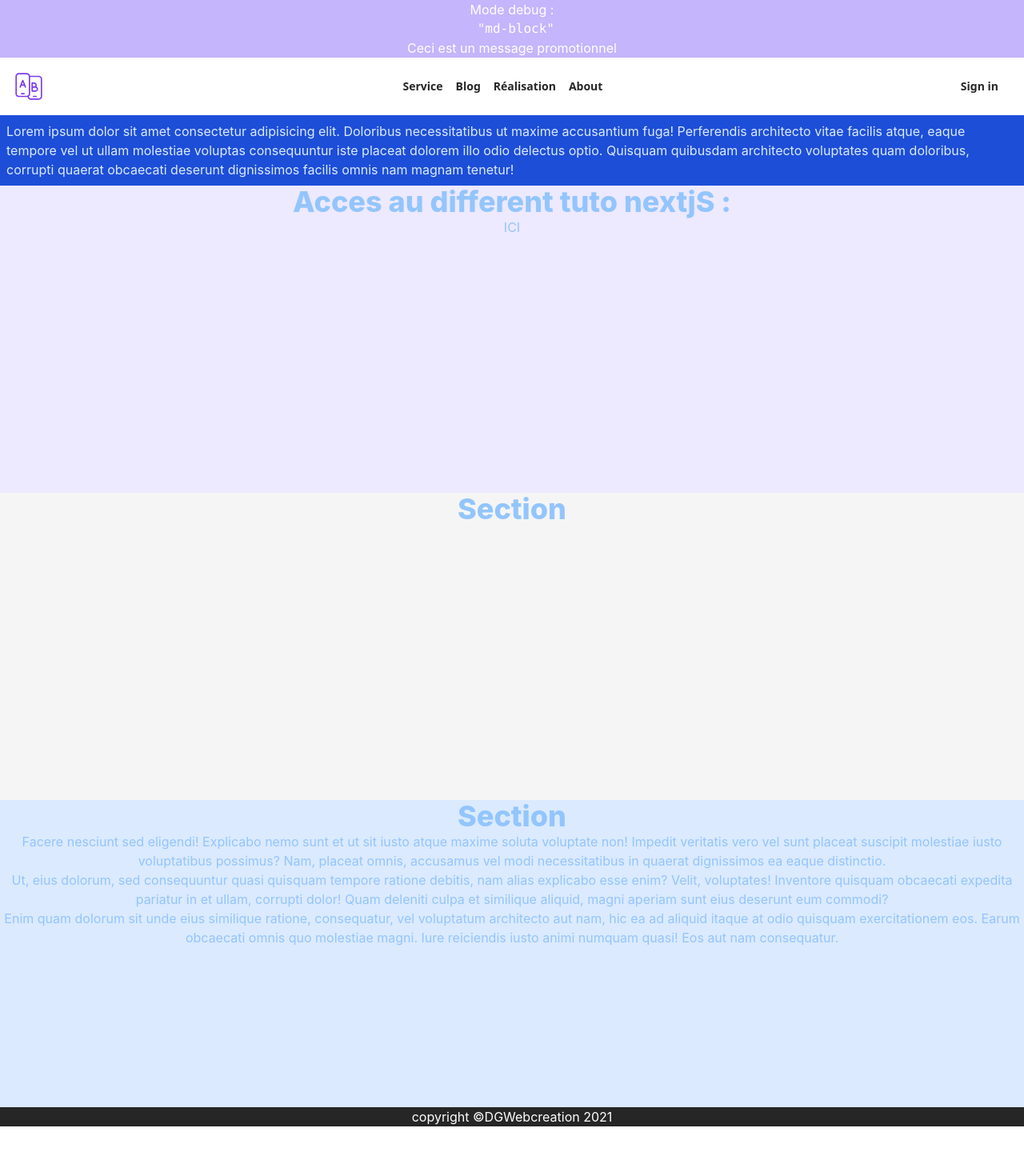
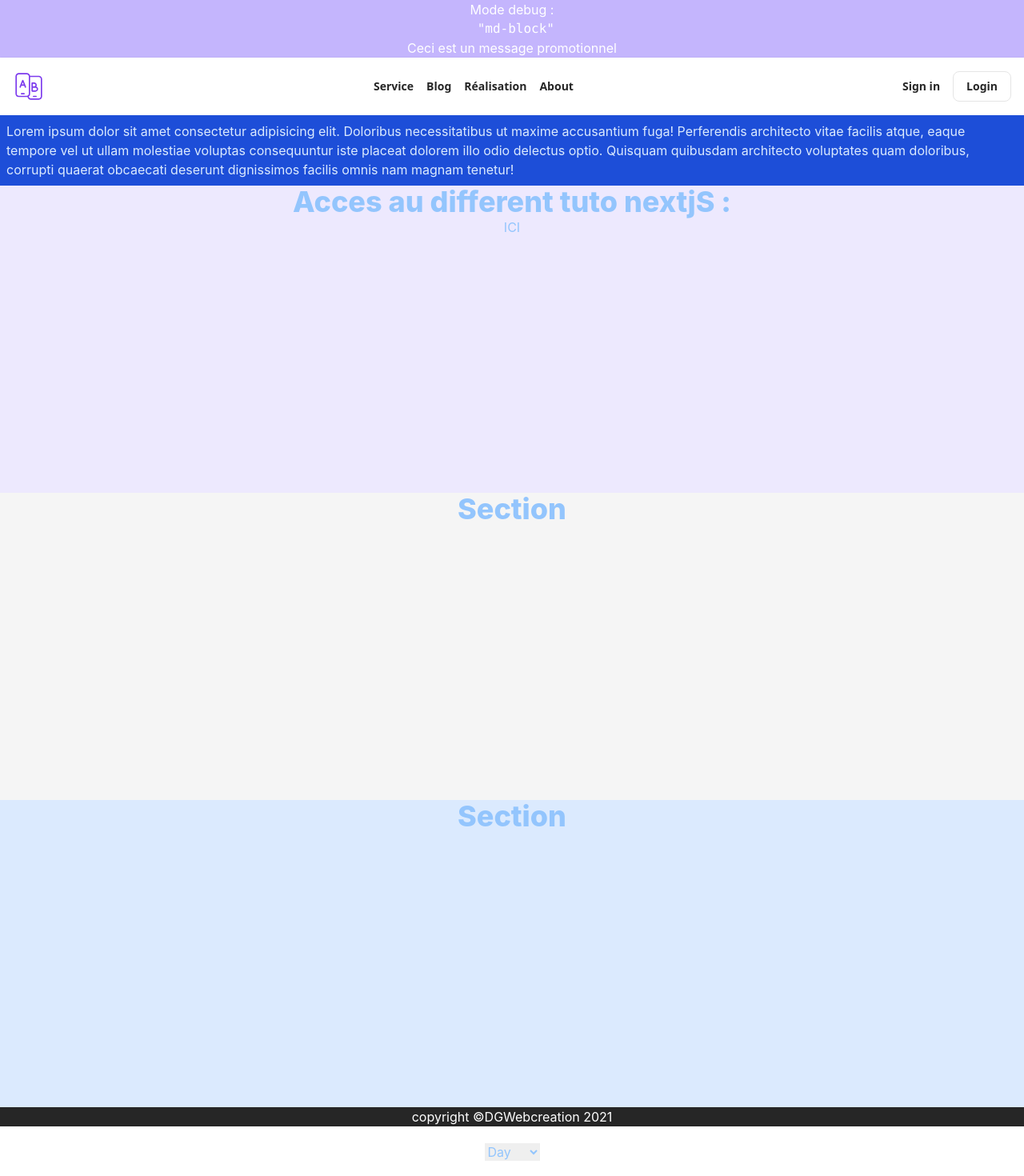
Before and after one commit to letotor/nextJS, a Next.js app: page / in a window 1280 px wide. Shown: the top 1470 px of the page at 80% size. Before the commit the page ends 1408 px from the top, so only its background shows below. Built offline with nearby package versions, Linux system fonts and the light colour scheme; no server answers.

Commit message:
ajout localstorage et conf ok auth0

```diff
--- a/components/Navbar.js
+++ b/components/Navbar.js
@@ -3,11 +3,15 @@ import Link from "next/link";
 import React from "react";
 import logo from "../public/images/logo.jpg";
 import { useUser } from "@auth0/nextjs-auth0";
+import react, { useState, useEffect } from "react";
+
 
 
 const Navbar = (props) => {
+
+
+
   const { user, error, isLoading } = useUser();
-
   if (isLoading) return <div>Loading...</div>;
 
   if (error) return <div>{error.message}</div>;
@@ -16,8 +20,7 @@ const Navbar = (props) => {
     <>
      {user && <div>
         <h2>{user.name}</h2>
-        <p>{user.email}</p>
-        <Link href="/api/auth/logout">Logout</Link>
+        <p>{JSON.stringify(user)}</p>
       </div>}
       {/* <!-- navbar goes here --> */}
       <nav className="">
@@ -68,15 +71,22 @@ const Navbar = (props) => {
 
                 <div className="hidden sm:flex sm:items-center">
 
-                 { !user  &&<Link href="/api/auth/login">
+                 { !user   &&<Link href="/api/auth/logout">
                     <a className="text-gray-800 text-sm font-semibold hover:text-purple-600 mr-4">
                       Sign in
                     </a>
                   </Link>}
+                  {!user && <Link href="/api/auth/login">
+                    <a className="text-gray-800 text-sm font-semibold border px-4 py-2 rounded-lg hover:text-purple-600 hover:border-purple-600">
+                      Login
+                    </a>
+
+                  </Link>}
                   {user && <Link href="/api/auth/logout">
                     <a className="text-gray-800 text-sm font-semibold border px-4 py-2 rounded-lg hover:text-purple-600 hover:border-purple-600">
-                      Logut out
+                      logout
                     </a>
+
                   </Link>}
                 </div>
 
--- a/pages/about.js
+++ b/pages/about.js
@@ -1,12 +1,17 @@
 import React from 'react'
 import Layout from "../components/Layout";
-
-const about = (props) => {
+import { withPageAuthRequired } from "@auth0/nextjs-auth0";
+export default () => {
     return (
-        <Layout>
-            about
-        </Layout>
-    )
+      <Layout>
+        <div>
+          <a href="https://www.youtube.com/watch?v=5qap5aO4i9A">LoFi Music</a>
+          <a href="https://www.youtube.com/watch?v=fEvM-OUbaKs">Jazz Music</a>
+          <a href="https://www.youtube.com/watch?v=XULUBg_ZcAU">Piano Music</a>
+        </div>
+      </Layout>
+    );
 }
 
-export default about
+// export default about
+export const getServerSideProps = withPageAuthRequired();
--- a/pages/index.js
+++ b/pages/index.js
@@ -6,11 +6,33 @@ import Layout from "../components/Layout";
 import Link from "next/link";
 
 // import {gitMemo} from "../content/gitMemo.md"
+import react, { useState, useEffect } from "react";
 
-const home = (props) => {
+
+function useStickyState(defaultValue, key) {
+  const [value, setValue] = useState(defaultValue);
+
+  useEffect(() => {
+    const stickyValue = window.localStorage.getItem(key);
+
+    if (stickyValue !== null) {
+      setValue(JSON.parse(stickyValue));
+    }
+  }, [key]);
+
+  useEffect(() => {
+    window.localStorage.setItem(key, JSON.stringify(value));
+  }, [key, value]);
+
+  return [value, setValue];
+}
+
+const Home = (props) => {
+
+   const [mode, setMode] = useStickyState("day", "mode");
+
   return (
     <>
-
       <Head>
         <title>Tutorial NextJS</title>
         <link rel="icon" href="../public/favicon.ico" />
@@ -41,6 +63,24 @@ const home = (props) => {
 
         <section className="bg-blue-100 text-center h-96">
           <h2 className="font-extrabold text-4xl">Section </h2>
+          <div className="container">
+            <select onChange={(ev) => setMode(ev.target.value)} value={mode}>
+              <option value="day">Day</option>
+              <option value="week">Week</option>
+              <option value="month">Month</option>
+            </select>
+
+            <style jsx>{`
+              .container {
+                min-height: 100vh;
+                padding: 0 0.5rem;
+                display: flex;
+                flex-direction: column;
+                justify-content: center;
+                align-items: center;
+              }
+            `}</style>
+          </div>
           <p>
             Facere nesciunt sed eligendi! Explicabo nemo sunt et ut sit iusto
             atque maxime soluta voluptate non! Impedit veritatis vero vel sunt
@@ -68,7 +108,7 @@ const home = (props) => {
   );
 };
 
-export default home;
+export default Home;
 
 
 
--- /dev/null
+++ b/pages/logout.js
@@ -0,0 +1,8 @@
+import React from "react";
+import Layout from "../components/Layout";
+
+const logout = (props) => {
+  return <Layout>logout</Layout>;
+};
+
+export default logout;
```
